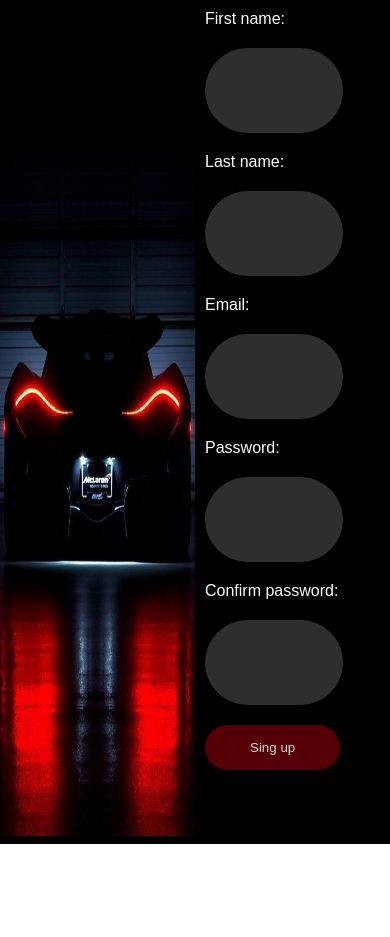
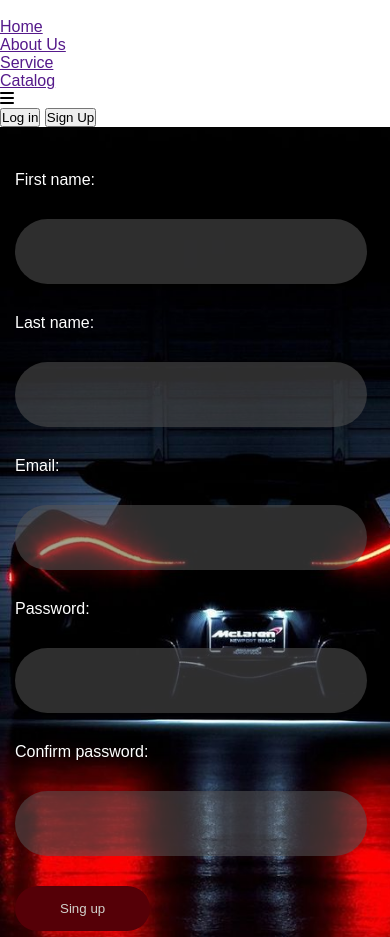
Before and after one commit to abdell3/Cr-ation-d-un-site-web-responsive-de-vente-de-voitures, a plain HTML site: page signup.html in a window 390 px wide. Shown: the top 937 px of the page. Before the commit the page ends 844 px from the top, so only its background shows below. Drawn offline with Linux system fonts and the light colour scheme.

Commit message:
ajout de media query en css et ajout de nav bar dans mon code html

```diff
--- a/signup.html
+++ b/signup.html
@@ -11,6 +11,25 @@
 </head>
 
 <body>
+    <header class="header">
+        <img src="./img/Auto_Sell.png" alt="">
+        <nav class="nav-links">
+                <ul>
+                  <li><a href="">Home</a></li>
+                  <li> <a href="">About Us</a></li>
+                  <li><a href="">Service</a></li>
+                  <li><a href="">Catalog</a></li>
+                </ul>
+            </nav>
+            <div class="toggle-btn">
+                <i class="fa-solid fa-bars"></i>
+            </div>
+
+        <div class="nav-button">
+            <a href=""><button>Log in</button></a>
+            <a href=""><button>Sign Up</button></a>
+        </div>
+    </header>
     <section class="section-signup">
         <div class="section-signup-img">
             <!-- <video controls src="./image/e0d3b03c864c9f67fcb38a1927c8482b.mp4"></video> -->
--- a/style.css
+++ b/style.css
@@ -31,6 +31,10 @@
   border-radius: 100%;
   border-image: none;
   width: 14vh;
+  transition: all 0.5s;
+}
+.login img:hover {
+  transform: rotate3d(0, 1, 0, 180deg);
 }
 
 .login form {
@@ -54,11 +58,11 @@
 
       text-align:start
   } */
-  .login p a{
+.login p a {
   color: black;
   text-decoration: none;
 }
-  .login p a:hover{
+.login p a:hover {
   color: #550007;
 }
 .login button {
@@ -118,9 +122,8 @@
   text-decoration: none;
   color: #d1d1cc;
 }
-@media screen and (max-width:430px){
-
-  .section-login{
+@media screen and (max-width: 430px) {
+  .section-login {
     background-image: url("./image/backgroundmobil.jpg");
     display: flex;
     justify-content: center;
@@ -129,7 +132,7 @@
     padding: 10px;
   }
 
- .login{
+  .login {
     background-color: #56565677;
     border-radius: 15px;
     width: 100vw;
@@ -139,13 +142,12 @@
     gap: 20px;
     align-items: center;
     padding: 12px;
-
   }
   .login form {
     display: flex;
     flex-direction: column;
-    gap:15px;
-    align-items:flex-start;
+    gap: 15px;
+    align-items: flex-start;
     flex-wrap: wrap;
     align-items: center;
   }
@@ -159,9 +161,8 @@
     cursor: pointer;
   }
 }
-@media screen and (max-width: 768px){
-
-  .login{
+@media screen and (max-width: 768px) {
+  .login {
     background-color: #56565677;
     border-radius: 15px;
     width: 70%;
@@ -181,5 +182,47 @@
     outline: none;
     cursor: pointer;
   }
-
 }
+@media screen and (max-width: 430px) {
+  .section-signup {
+    height: 100vh;
+    background-image: url(./image/background\ register.jpg);
+    background-size: cover;
+    background-repeat: no-repeat;
+    display: flex;
+    padding-top: 10%;
+    padding-inline: 10px;
+  }
+  .section-signup-img {
+    display: none;
+  }
+  .signup form {
+    /* width:47vw;  */
+    /* height: 10vh; */
+    display: flex;
+    flex-direction: column;
+    padding: 5px;
+    gap: 30px;
+    justify-content: center;
+    /* /* align-items: center;  */
+  }
+  .signup form input {
+    width: 85vw;
+    /* height: 10vh; */
+    border: none;
+    border-radius: 80px;
+    background-color: #56565689;
+    cursor: pointer;
+    outline: none;
+    padding: 10px;
+  }
+  .signup form button {
+    padding: 15px 45px;
+    border-radius: 25px;
+    border: none;
+    background-color: #550007;
+    cursor: pointer;
+    text-decoration: none;
+    color: #d1d1cc;
+  }
+}
```
Also changed, not shown: login.html (+20 -1 lines). Lines whose indentation alone changed are shown as unchanged.
